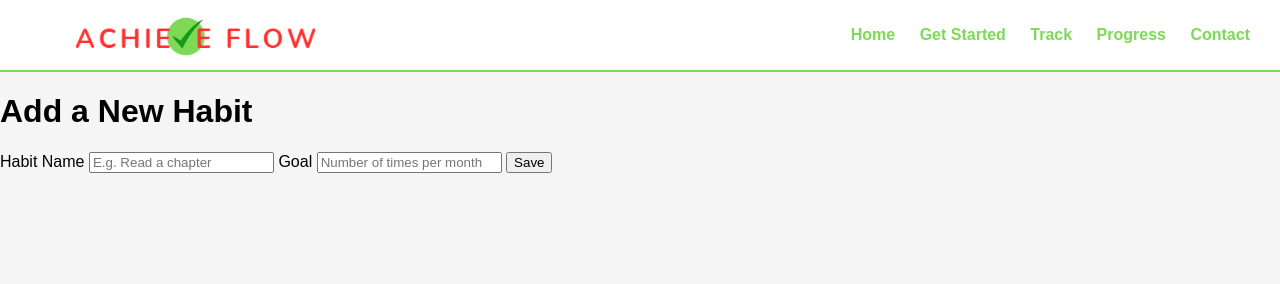
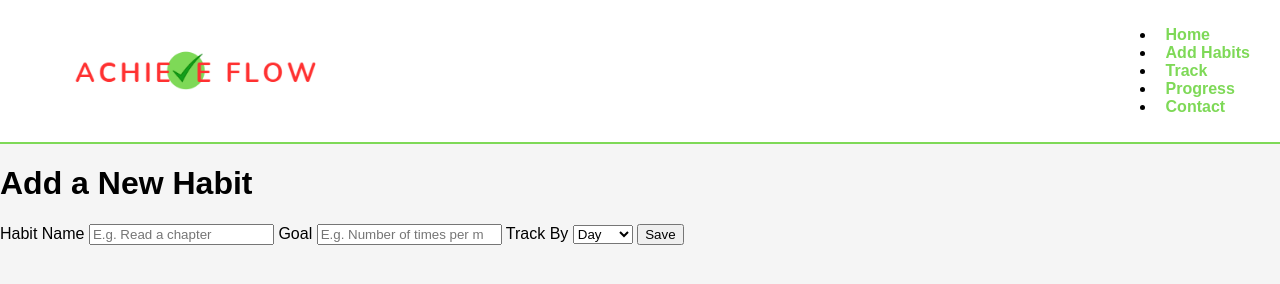
Before and after one commit to theskubs/AchieveFlow, a plain HTML site: page templates/add_habit.html in a window 1280 px wide. Drawn offline with Linux system fonts and the light colour scheme.

Commit message:
Update add_habit.html
updated to allow day, month, year

```diff
--- a/templates/add_habit.html
+++ b/templates/add_habit.html
@@ -6,19 +6,19 @@
     <meta name="viewport" content="width=device-width, initial-scale=1.0">
     <title>Add New Habit - Achieve Flow</title>
     <link rel="stylesheet" href="/static/style.css">
-</head>
-<body>
     <header>
-        <img src="/assets/logo_2.png" alt="Achieve Flow Logo" class="logo">
-            <nav>
-                <ul>
-                    <a href="/">Home</a>
-                    <a href="/add_habit">Get Started</a>
-                    <a href="/track">Track</a>
-                    <a href="/progress">Progress</a>
-                    <a href="/contact">Contact</a>
-                </ul>
-            </nav>
+        <div class="logo-container">
+            <img src="/assets/logo_2.png" alt="Achieve Flow Logo" class="logo">
+        </div>
+        <nav>
+            <ul class="nav-links">
+                <li><a href="/index.html">Home</a></li>
+                <li><a href="/templates/add_habit.html">Add Habits</a></li>
+                <li><a href="/templates/track.html">Track</a></li>
+                <li><a href="/templates/progress.html">Progress</a></li>
+                <li><a href="/templates/contact.html">Contact</a></li>
+            </ul>
+        </nav>
     </header>
 
     <div class="form-container">
@@ -28,7 +28,14 @@
             <input type="text" id="habit_name" name="habit_name" placeholder="E.g. Read a chapter" required>
 
             <label for="goal">Goal</label>
-            <input type="number" id="goal" name="goal" placeholder="Number of times per month">
+            <input type="number" id="goal" name="goal" placeholder="E.g. Number of times per month" required>
+
+            <label for="granularity">Track By</label>
+            <select id="granularity" name="granularity" required>
+                <option value="day">Day</option>
+                <option value="month">Month</option>
+                <option value="year">Year</option>
+            </select>
 
             <button type="submit" class="save-btn">Save</button>
         </form>
```
